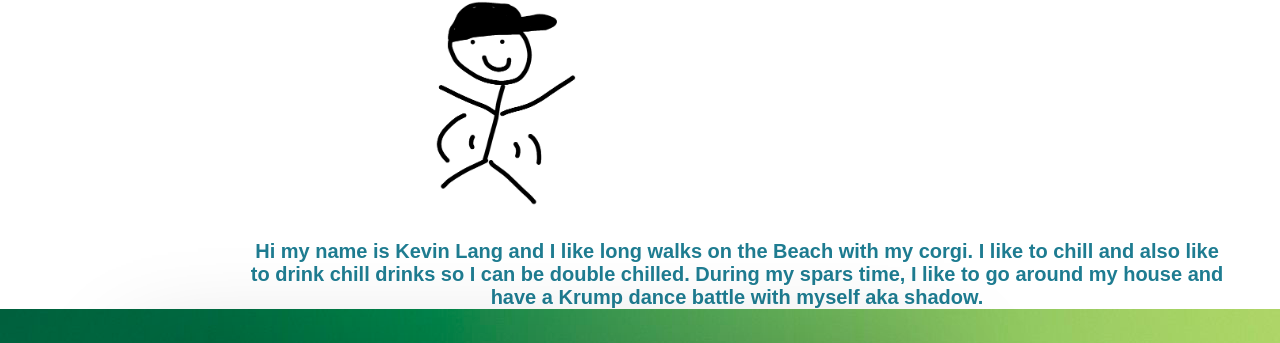
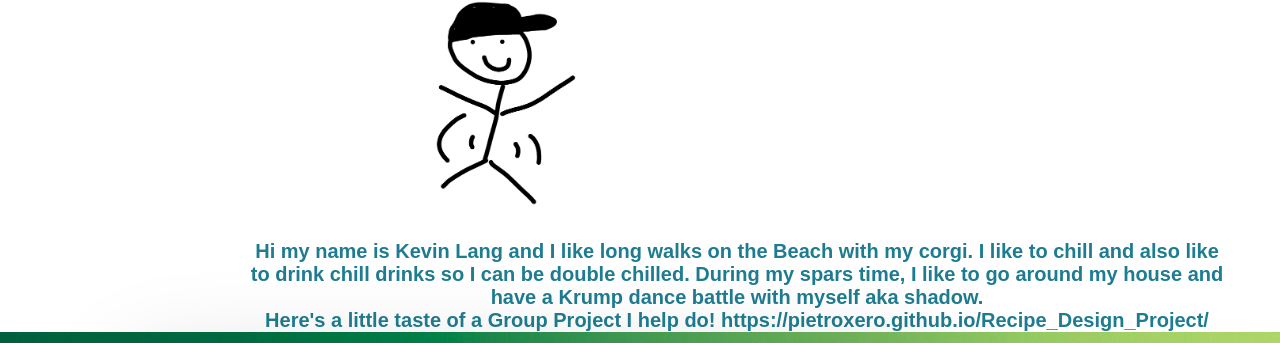
Before and after one commit to kevinl206/MyPortfolio, a plain HTML site: page index.html in a window 1280 px wide. Shown: the part 350-693 px from the top of the page. Drawn offline with Linux system fonts and the light colour scheme.

Commit message:
added project link

```diff
--- a/index.html
+++ b/index.html
@@ -43,6 +43,9 @@
             to drink chill drinks so I can be double chilled.
             During my spars time, I like to go around my house and
             have a Krump dance battle with myself aka shadow.
+            <br>
+            Here's a little taste of a Group Project I help do!
+            https://pietroxero.github.io/Recipe_Design_Project/
           </p>
     </section>
 </main>
```
